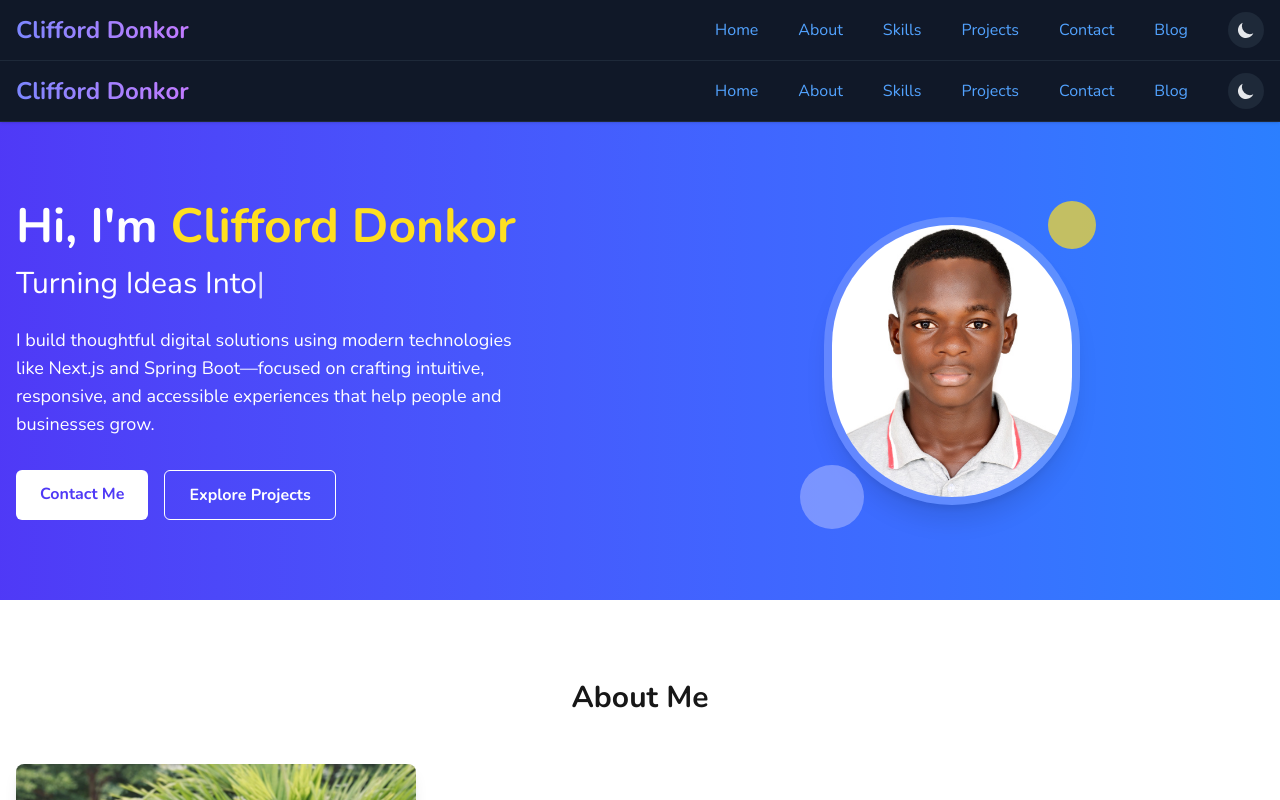
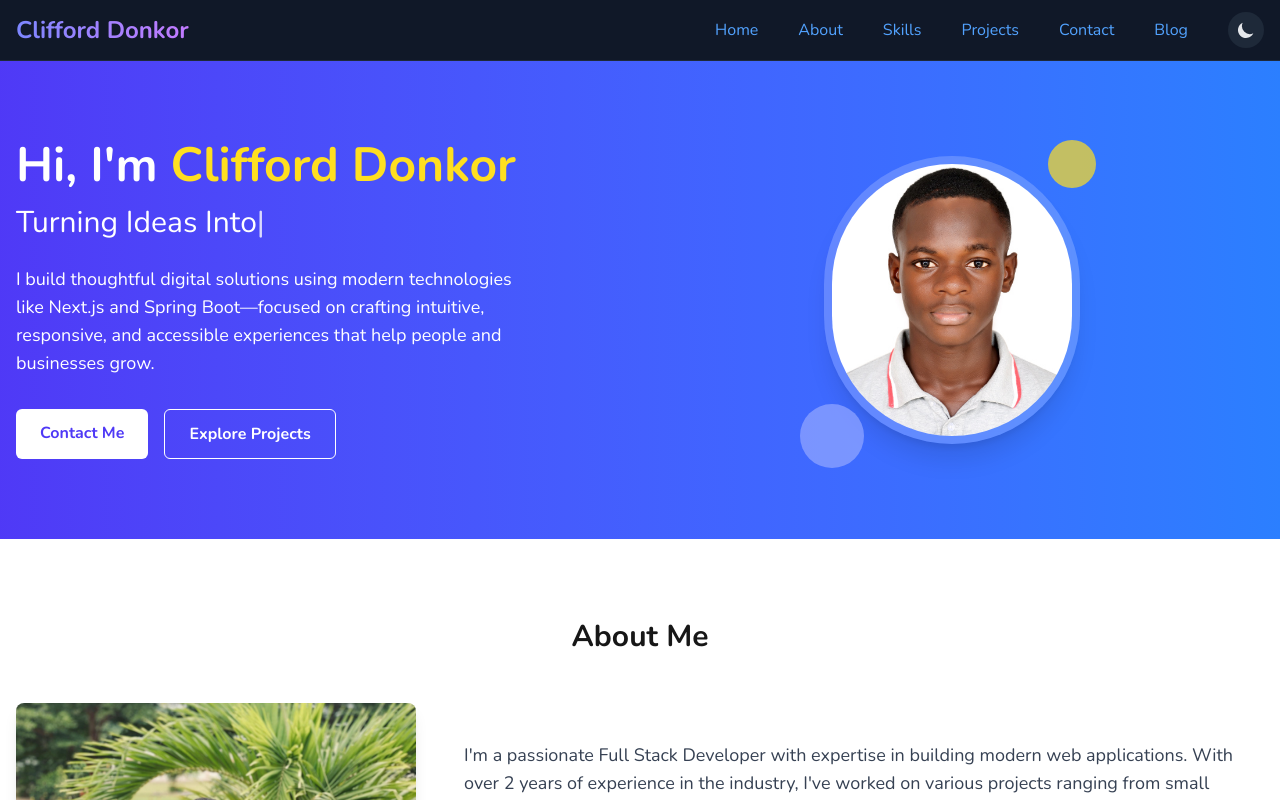
Before and after one commit to clifforddonk/portfolio, a Next.js app: page /homepage in a window 1280 px wide. Shown: the top 800 px of the page. Built offline with nearby package versions, Linux system fonts and the light colour scheme; no server answers.

Commit message:
Add Blog Section

```diff
--- a/app/homepage/page.jsx
+++ b/app/homepage/page.jsx
@@ -129,7 +129,7 @@ export default function Home() {
       </Head>
 
       {/* Header/Navigation */}
-      <header
+      {/* <header
         className={`${
           theme === "dark"
             ? "bg-gray-800 shadow-gray-900"
@@ -137,7 +137,7 @@ export default function Home() {
         } sticky top-0 z-10`}
       >
         <NavBar />
-      </header>
+      </header> */}
 
       {/* Hero Section */}
       <HeroSection />
@@ -331,7 +331,7 @@ export default function Home() {
       <ContactForm />
 
       {/* Footer */}
-      <Footer />
+      {/* <Footer /> */}
     </div>
   );
 }
```
